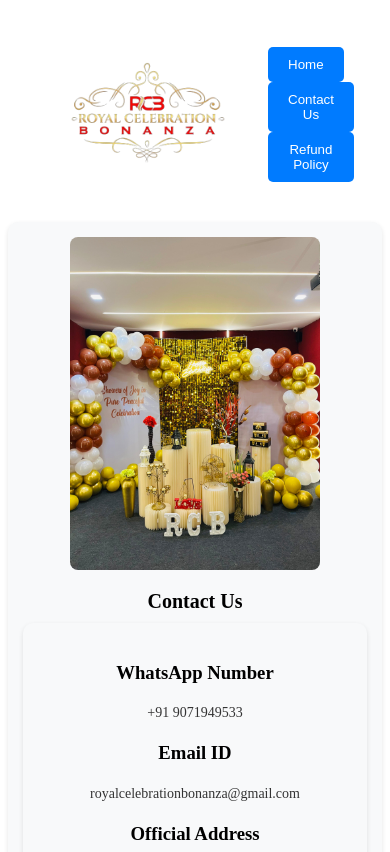
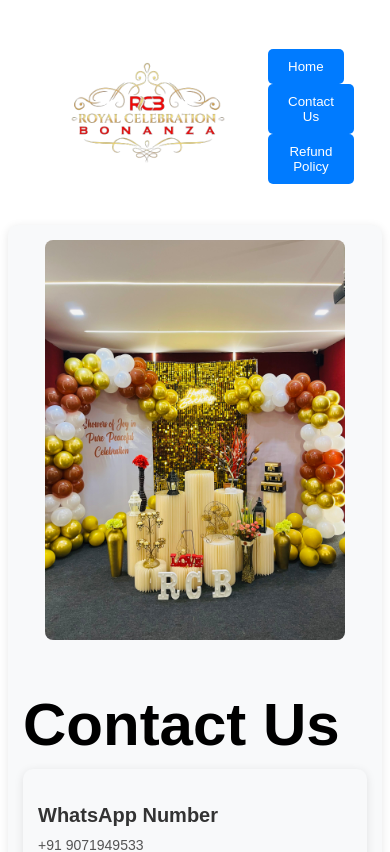
Before and after one commit to aheesh13/rcb-event, a React (Create React App) app: page /contact in a window 390 px wide. Shown: the top 852 px of the page. Built offline with nearby package versions, Linux system fonts and the light colour scheme.

Commit message:
Implemented Global Css in styles.css to maintain font family and font sizes across the components and also changed the styling for additional component,contactUs and RefundPolicy.

```diff
--- a/src/App.js
+++ b/src/App.js
@@ -7,6 +7,7 @@ import Menu from './Components/MenuComponent';
 import Cards from './Components/Cards';
 import Booking from './Components/Booking';
 import OrderDetails from './Components/OrderDetails';
+import './styles.css';
 
 const App = () => {
   return (
--- a/src/Components/Card.js
+++ b/src/Components/Card.js
@@ -8,8 +8,8 @@ const Card = ({ imageUrl, description }) => {
     <div className="card">
       <div className="card-image-container">
         <img className="card-img" src={imageUrl} alt="Card image" />
-        <div className="overlay">
-          <div className="content">
+        <div className="card-overlay">
+          <div className="card-content">
             <p className="card-text">{description}</p>
             <Link to="/booking" className="nav-link">
           <button className="book-button">BOOK NOW</button>
--- a/src/Components/ContactUs.js
+++ b/src/Components/ContactUs.js
@@ -2,7 +2,7 @@ import React from 'react';
 import '../CustomCss/ContactUs.css';
 const ContactUs = () => {
   return (
-    <div className="content">
+    <div className="contact-content">
         <div className="contact-image">
         <img src="/Images/Img1.jpeg" alt="Contact Us" className="contact-img" />
       </div>
--- a/src/Components/RefundPolicy.js
+++ b/src/Components/RefundPolicy.js
@@ -1,8 +1,9 @@
 import React from 'react';
+import "../CustomCss/RefundPolicy.css";
 
 const RefundPolicy = () => {
   return (
-    <div className="content">
+    <div className="refund-content">
       <h2>Refund Policy</h2>
       <p>
         Booking Advance Rs. 500 only<br />
--- a/src/CustomCss/Booking.css
+++ b/src/CustomCss/Booking.css
@@ -54,7 +54,7 @@
   display: inline-block;
   padding: 10px 20px;
   margin-right: 10px;
-  background-color: #f0f0f0; /* Background color for labels */
+  background-color: transparent;
   color: #333; /* Text color for labels */
   border-radius: 20px; /* Make border radius round */
   cursor: pointer; /* Change cursor to pointer */
--- a/src/CustomCss/Card.css
+++ b/src/CustomCss/Card.css
@@ -1,12 +1,16 @@
-/* Card.css */
+@import url('https://fonts.googleapis.com/css2?family=Poppins:wght@400;600&display=swap');
+
 .card {
   margin: 80px; /* Adjust margin as needed */
+  position: relative;
 }
 
 .card-image-container {
   position: relative;
   width: 600px; /* Set the width of the image container */
   height: 600px; /* Set the height of the image container */
+  overflow: hidden;
+  border-radius: 10px;
 }
 
 .card-img {
@@ -16,51 +20,65 @@
   border-radius: 10px;
 }
 
-.overlay {
+.card-overlay {
   position: absolute;
   top: 0;
   left: 0;
   width: 100%;
   height: 100%;
   display: flex;
+  flex-direction: column;
   justify-content: center;
   align-items: center;
-
+  background-color: transparent; /* Ensure no background color */
   opacity: 0;
   transition: opacity 0.3s ease;
 }
 
-.card:hover .overlay {
+.card:hover .card-overlay {
   opacity: 1;
 }
 
-.content {
+.card-content {
   text-align: center;
+  background: none;
+  background-color: transparent; /* Ensure no background color */
 }
 
 .card-text {
-  color: #fff;
+  font-family: 'Poppins', sans-serif;
+  color: rgba(242, 235, 235, 0.7);
   font-size: 20px;
   line-height: 1.5;
   padding: 10px;
   border-radius: 5px;
+  transition: all 0.3s ease;
+}
+
+.card:hover .card-text {
+  font-size: 34px;
+  color: rgb(252, 252, 252);
 }
 
 .book-button {
+  font-family: 'Poppins', sans-serif;
   text-decoration: none;
   padding: 10px 20px;
-  color: #fff;
-  background-color: rgba(0, 123, 255, 0.7); /* Transparent blue */
+  color: rgba(245, 238, 238, 0.7);
+  background-color: blue; /* Set your desired button background color */
+  border: 2px solid rgba(255, 255, 255, 0.7); /* Add a border */
   border-radius: 5px;
-  transition: background-color 0.3s ease;
+  transition: all 0.3s ease;
   margin-top: 20px;
+  cursor: pointer;
 }
 
 .book-button:hover {
-  background-color: rgba(0, 123, 255, 0.9); /* Darker transparent blue */
+  color: rgb(240, 231, 231);
+  border-color: rgba(255, 255, 255, 1);
+  transform: scale(1.1); /* Slightly enlarge the button */
 }
 
 .card-container {
   display: flex; /* Display children side by side */
-
 }
--- a/src/CustomCss/Carousel.css
+++ b/src/CustomCss/Carousel.css
@@ -11,7 +11,7 @@
     padding: 0px;
   }
 
-  /* Styles for the custom arrows */
+
   .slick-prev,
   .slick-next {
     position: absolute;
@@ -25,8 +25,8 @@
     cursor: pointer;
     padding: 10px;
     font-size: 20px;
-    width: 40px; /* Adjust the width of the arrows */
-    height: 40px; /* Adjust the height of the arrows */
+    width: 40px;
+    height: 40px;
     display: flex;
     justify-content: center;
     align-items: center;
@@ -40,6 +40,8 @@
     right: 50px;
   }
 
+/* Additional Content CSS */
+
   .additional-content {
     text-align: center;
     padding: 20px;
@@ -47,12 +49,12 @@
   }
 
   .additional-content h2 {
-    font-size: 24px;
+    font-size: 80px;
     margin-bottom: 10px;
   }
 
   .additional-content p {
-    font-size: 16px;
+    font-size: 26px;
     line-height: 1.5;
   }
 
--- a/src/CustomCss/ContactUs.css
+++ b/src/CustomCss/ContactUs.css
@@ -1,22 +1,66 @@
 /* ContactUs.css */
 
+.contact-content, .contact-details {
+  max-width: 800px;
+  margin: 0 auto;
+  padding: 20px;
+  background-color: #f8f9fa;
+  border-radius: 10px;
+  box-shadow: 0 2px 10px rgba(0, 0, 0, 0.1);
+}
+
 .contact-image {
-    display: flex;
-    justify-content: center;
-    margin-bottom: 20px; /* Add some space below the image */
+  display: flex;
+  justify-content: center;
+  margin-bottom: 10px;
+}
+
+.contact-img {
+  width: 300px;
+  height: auto;
+  border-radius: 8px;
+  transition: transform 0.3s ease;
+}
+
+.contact-img:hover {
+  transform: scale(1.05);
+}
+
+.contact-details h3 {
+  margin-top: 20px;
+  margin-bottom: 10px;
+  color: #333;
+  font-weight: bold;
+  font-size: 34px;
+}
+
+.contact-details p {
+  margin-bottom: 15px;
+  line-height: 0.6;
+  color: #555;
+}
+
+.contact-details p:hover {
+  color: #4a469ff5;
+  transition: color 0.3s ease;
+}
+
+.contact-content h2 {
+  font-size: 60px;
+  margin-bottom: 10px;
+}
+
+
+@media (max-width: 600px) {
+  .contact-content, .contact-details {
+    padding: 15px;
   }
 
-  .contact-img {
-    width: 250px; /* Adjust the width of the image */
-    height: auto; /* Maintain aspect ratio */
-    border-radius: 8px; /* Optional: Add border radius for a rounded look */
+  .contact-details h3 {
+    font-size: 20px;
   }
 
-  .contact-details{
-    max-width: 800px;
-    margin: 0 auto;
-    padding: 20px;
-    background-color: #f8f9fa;
-    border-radius: 10px;
-    box-shadow: 0 2px 5px rgba(0, 0, 0, 0.1);
+  .contact-details p {
+    font-size: 14px;
   }
+}
--- /dev/null
+++ b/src/CustomCss/RefundPolicy.css
@@ -0,0 +1,57 @@
+/* RefundPolicy.css */
+
+.refund-content {
+    max-width: 800px;
+    margin: 0 auto;
+    padding: 20px;
+    background-color: #f8f9fa;
+    border-radius: 10px;
+    box-shadow: 0 2px 5px rgba(0, 0, 0, 0.1);
+  }
+
+  .refund-content h2, .refund-content h3, .refund-content h4 {
+    margin-top: 20px;
+    margin-bottom: 10px;
+    color: #333;
+    font-weight: bold;
+  }
+
+  .refund-content h2 {
+    font-size: 60px;
+  }
+
+  .refund-content h3 {
+    font-size: 34px;
+  }
+
+  .refund-content h4 {
+    font-size: 20px;
+  }
+
+  .refund-content p {
+    margin-bottom: 20px;
+    line-height: 1.6;
+    color: #555;
+  }
+
+  @media (max-width: 600px) {
+    .refund-content {
+      padding: 15px;
+    }
+
+    .refund-content h2 {
+      font-size: 24px;
+    }
+
+    .refund-content h3 {
+      font-size: 20px;
+    }
+
+    .refund-content h4 {
+      font-size: 18px;
+    }
+
+    .refund-content p {
+      font-size: 14px;
+    }
+  }
--- /dev/null
+++ b/src/styles.css
@@ -0,0 +1,31 @@
+/* styles.css */
+body {
+    font-family: 'Arial', sans-serif;
+    font-size: 16px;
+  }
+
+  h1, h2, h3, h4, h5, h6 {
+    font-family: 'Arial', sans-serif;
+  }
+
+  p, a {
+    font-family: 'Arial', sans-serif;
+    font-size: 16px;
+    color: #555;
+    line-height: 1.6;
+  }
+
+  a {
+    color: #007bff;
+    text-decoration: none;
+  }
+
+  a:hover {
+    text-decoration: underline;
+  }
+
+  @media (max-width: 600px) {
+    body {
+      font-size: 14px;
+    }
+  }
```
